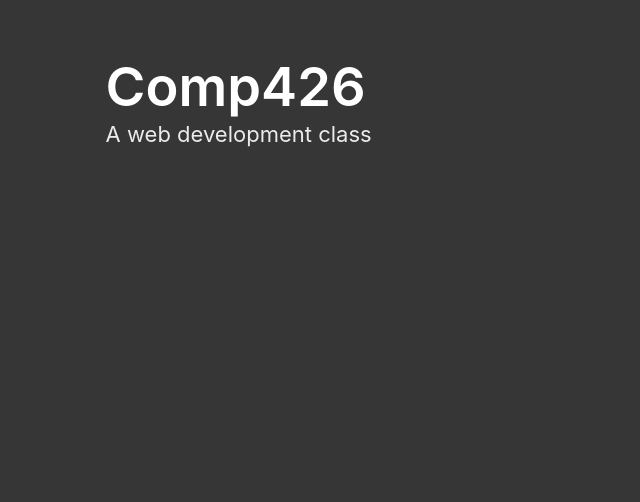
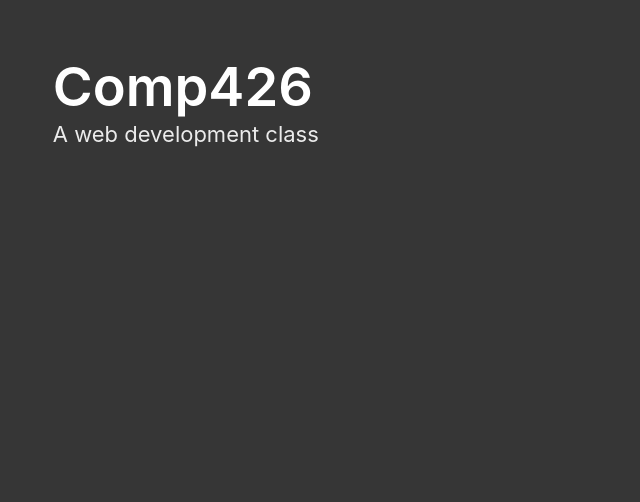
Before and after one commit to jdmar3-comp426/a02-cpysleeper, a website: page index.html in a window 1280 px wide. Shown: the part 298-800 px from the top of the page, without its empty margins (0-640 px from the left). Drawn offline with nearby package versions, Linux system fonts and the light colour scheme; a web font is replaced by a local one.

Commit message:
Update index.html

```diff
--- a/index.html
+++ b/index.html
@@ -11,7 +11,7 @@
 <body>
 <section class="hero is-dark is-fullheight">
     <div class="hero-body">
-        <div class="section has-text-weight-bold">
+        <div class="has-text-weight-bold">
             <h1 class="title">
                 Comp426
             </h1>
```
